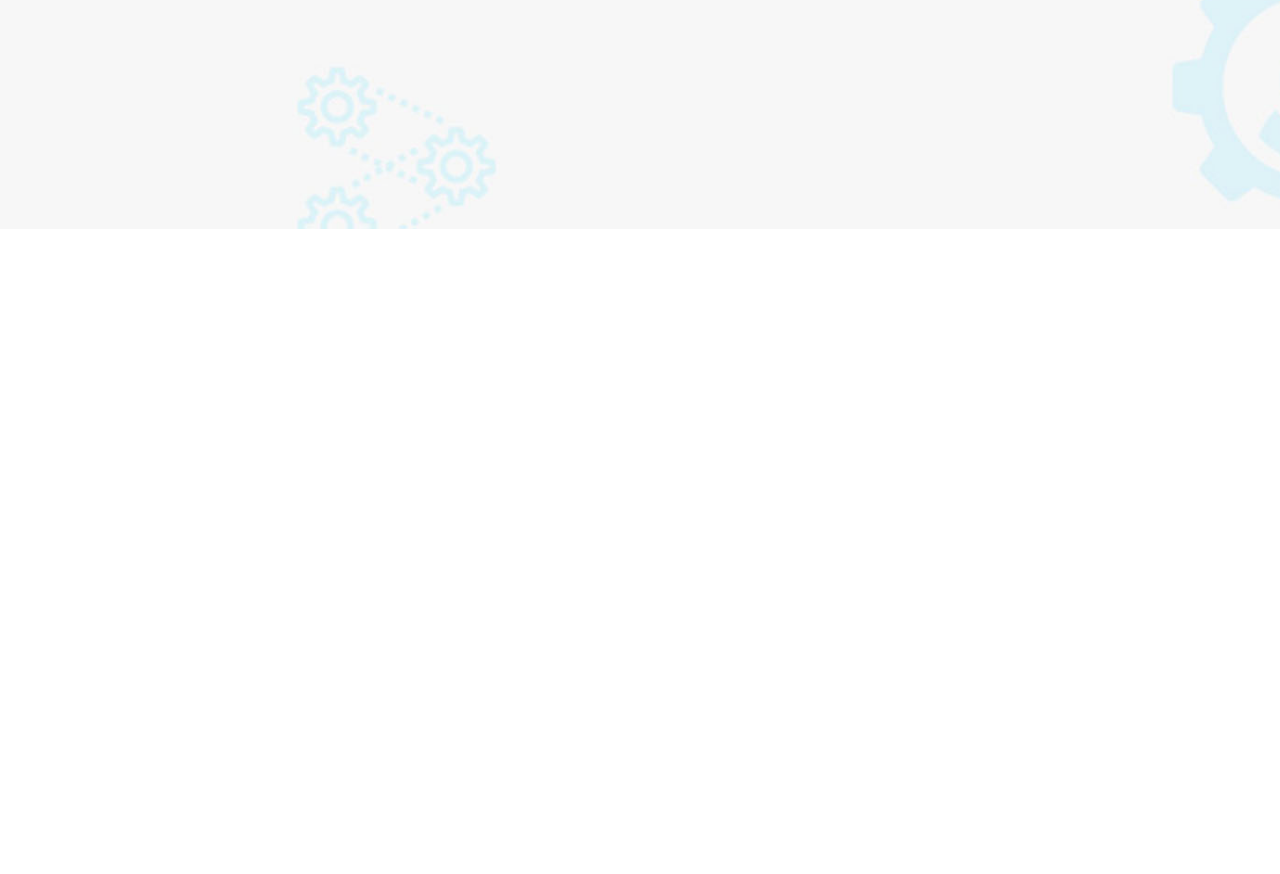
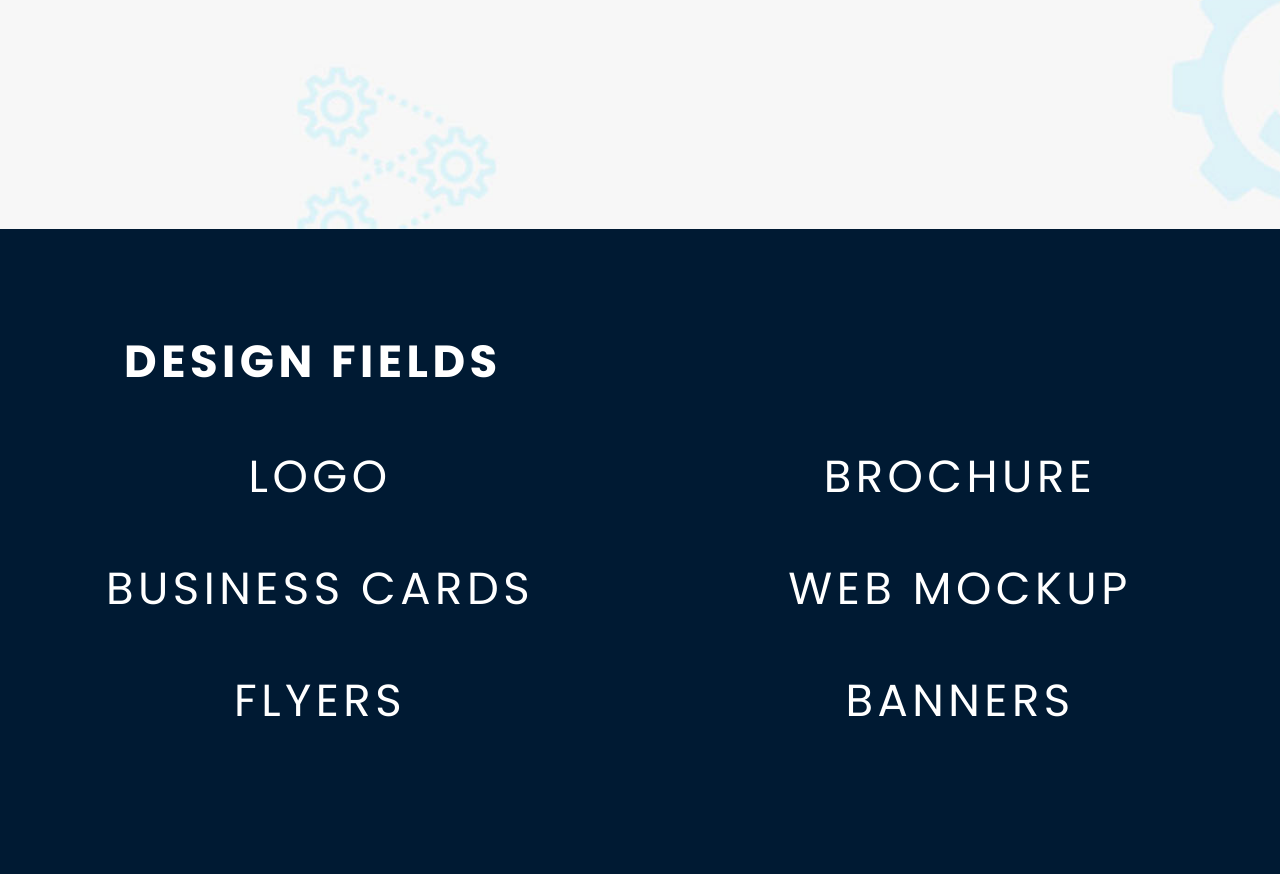
Before and after one commit to giovictor/kathleen-dalida-profile, a Gatsby site: page / in a window 1280 px wide. Shown: the part 2867-3741 px from the top of the page. Before the commit the page ends 3096 px from the top, so only its background shows below. Built offline with nearby package versions, Linux system fonts and the light colour scheme; Gatsby itself is replaced by a stand-in of ours.

Commit message:
Design fields created, needs some revisions for the design

```diff
--- /dev/null
+++ b/src/components/DesignFields/designFields.js
@@ -0,0 +1,12 @@
+import React from "react"
+
+import styles from '../../styles/designFields.module.css'
+
+
+const DesignField = (props) => (
+    <div className={styles.field}>
+        <p className={styles.fieldText}>{props.field}</p>
+    </div>
+)
+
+export default DesignField
--- /dev/null
+++ b/src/components/DesignFields/index.js
@@ -0,0 +1,21 @@
+import React from "react"
+import DesignField from './designFields'
+
+import styles from '../../styles/designFields.module.css'
+
+const DesignFields = () => (
+    <div className={styles.designFields}>
+        <h3 className={styles.heading}>Design Fields</h3>
+
+        <div className={styles.fieldsContainer}>
+            <DesignField field="Logo"/>
+            <DesignField field="Brochure"/>
+            <DesignField field="Business Cards"/>
+            <DesignField field="Web Mockup"/>
+            <DesignField field="Flyers"/>
+            <DesignField field="Banners"/>
+        </div>
+    </div>
+)
+
+export default DesignFields
--- a/src/components/layout.js
+++ b/src/components/layout.js
@@ -8,7 +8,7 @@ const Layout = ({children}) => (
         <Helmet>
             <title>Kath Dalida</title>
             <link rel="icon" href={favicon} type="image/png" sizes="16x16"/>
-            <link href="https://fonts.googleapis.com/css?family=Poppins:300,400,500,600&display=swap" rel="stylesheet"/>
+            <link href="https://fonts.googleapis.com/css?family=Poppins:300,400,500,600,700&display=swap" rel="stylesheet"/>
         </Helmet>
         {children}
     </div>
--- a/src/pages/index.js
+++ b/src/pages/index.js
@@ -4,6 +4,7 @@ import Header from '../components/Header'
 import About from '../components/About'
 import Education from '../components/Education'
 import Skills from '../components/Skills'
+import DesignFields from '../components/DesignFields'
 
 const IndexPage = () => (
     <Layout>
@@ -12,6 +13,7 @@ const IndexPage = () => (
             <About />
             <Education/>
             <Skills/>
+            <DesignFields/>
         </div>
     </Layout>
 )
--- /dev/null
+++ b/src/styles/designFields.module.css
@@ -0,0 +1,40 @@
+.designFields {
+    width:100%;
+    height:100%;
+    background-color:#001a33;
+    padding-bottom:95px;
+}
+
+.heading {
+    font-size:44.94px;
+    letter-spacing:0.1em;
+    text-transform:uppercase;
+    color:#ffffff;
+    font-weight:700;
+    margin-top:0;
+    margin-bottom:0;
+    margin-left:124px;
+    padding-top:99px;
+}
+
+.fieldsContainer {
+    display:flex;
+    flex-flow:row wrap;
+    justify-content:space-around;
+    margin-top:48px;
+}
+
+.field {
+    flex:0 0 50%;
+    text-align:center;
+}
+
+.fieldText {
+    font-size:44.94px;
+    letter-spacing:0.1em;
+    text-transform:uppercase;
+    color:#ffffff;
+    font-weight:400;
+    margin-top:0;
+
+}
--- a/src/styles/skills.module.css
+++ b/src/styles/skills.module.css
@@ -17,7 +17,7 @@
     margin-left: 106px;
     margin-bottom: 0;
     margin-top: 0;
-    font-weight:600;
+    font-weight:700;
 }
 
 .skillsContainer {
```
